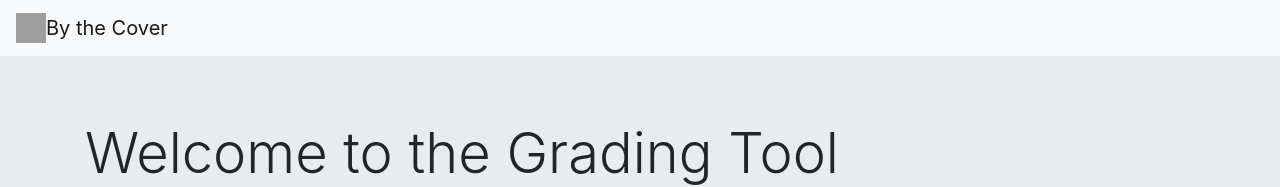
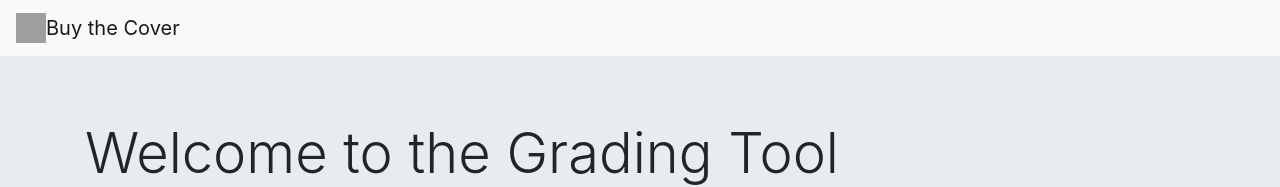
Before and after one commit to MKnoles78/bythecovergrader, a React (Create React App) app: page / in a window 1280 px wide. Shown: the top 187 px of the page. Built offline with nearby package versions, Linux system fonts and the light colour scheme; grey boxes are pictures that could not be loaded.

Commit message:
updated spelling

```diff
--- a/src/components/Navbar.jsx
+++ b/src/components/Navbar.jsx
@@ -6,7 +6,7 @@ const Navbar = () => {
         <nav class="navbar navbar-light bg-light">
           <a class="navbar-brand" href="#">
             <img src="/docs/4.5/assets/brand/bootstrap-solid.svg" width="30" height="30" class="d-inline-block align-top" alt="" loading="lazy" />
-            By the Cover
+            Buy the Cover
           </a>
         </nav>
         </div>
```
